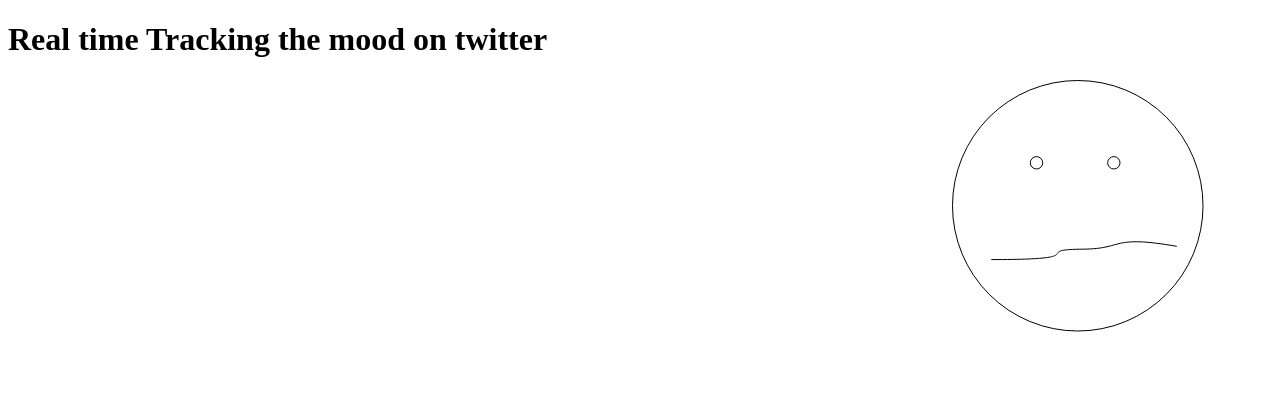
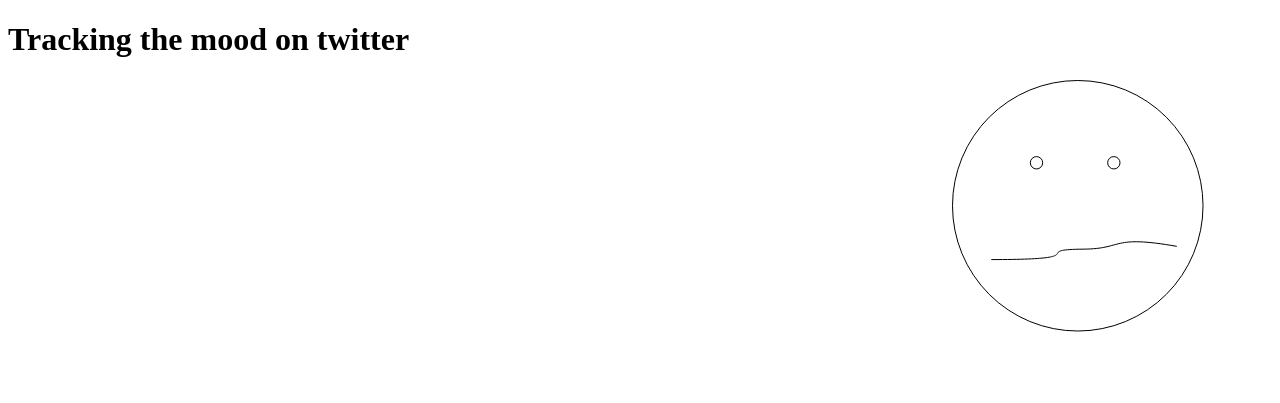
Before and after one commit to taf2/twitrack, a plain HTML site: page public/index.html in a window 1280 px wide. Drawn offline with Linux system fonts and the light colour scheme; no server answers.

Commit message:
little less wordy

```diff
--- a/public/index.html
+++ b/public/index.html
@@ -2,7 +2,7 @@
 <html>
 <head>
   <meta content="text/html; charset=UTF-8" http-equiv="Content-Type"/>
-  <title>Real time Mood Tracking</title>
+  <title>Mood Tracking</title>
   <link type="text/css" href="css/style.css" rel="stylesheet"/>
   <script src="/js/jquery-1.4.2.min.js"></script>
   <script src="/js/raphael-1.4.7.min.js"></script>
@@ -11,7 +11,7 @@
   <script src="/js/display.js"></script>
 </head>
 <body style="min-width:1200px">
-  <h1>Real time Tracking the mood on twitter</h1>
+  <h1>Tracking the mood on twitter</h1>
   <div id="tweet-face" style="width:320px;height:320px;float:right;"></div>
   <div id="tweet-avg"></div>
   <div id="mood-graph" style="width:850px;height:250px"></div>
```
